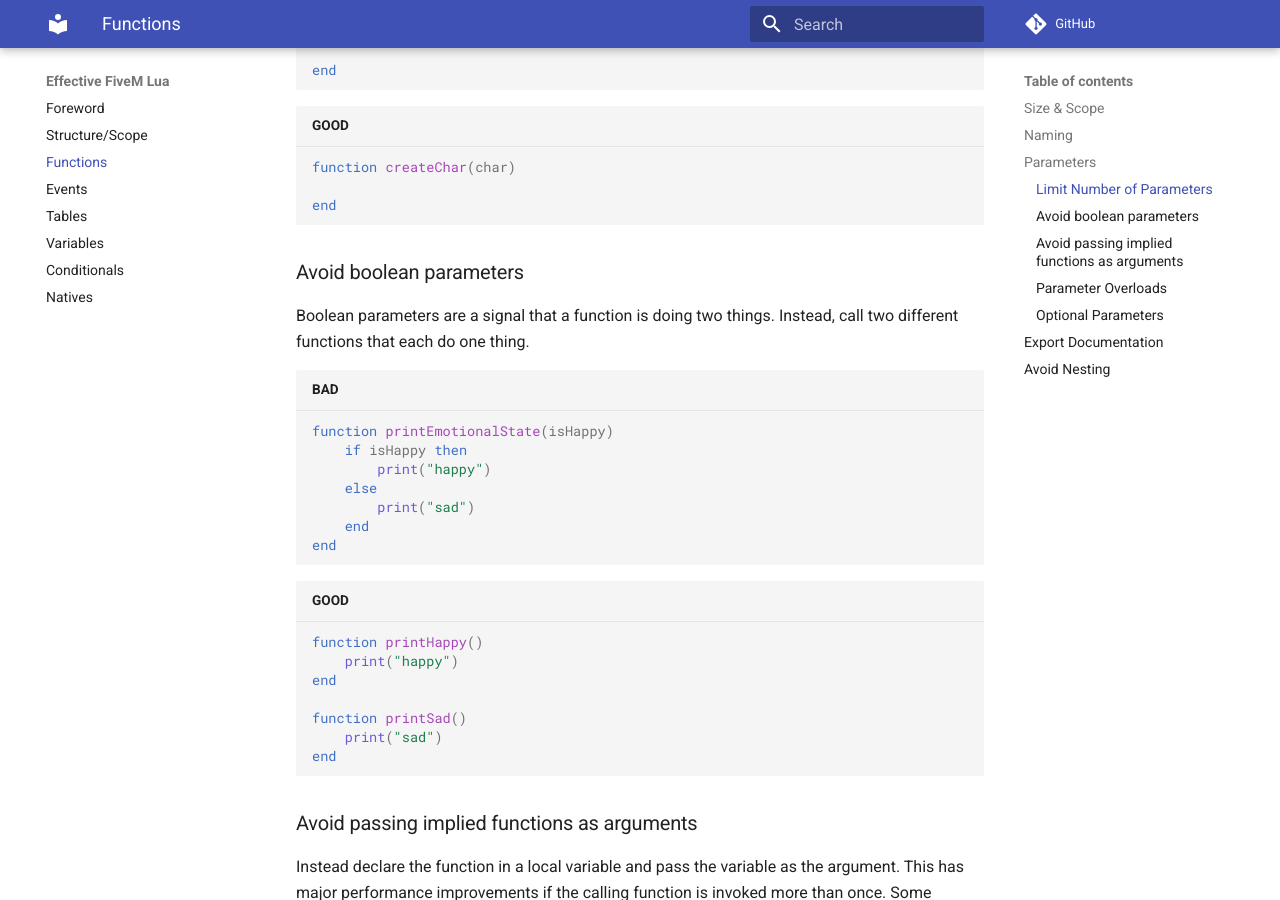
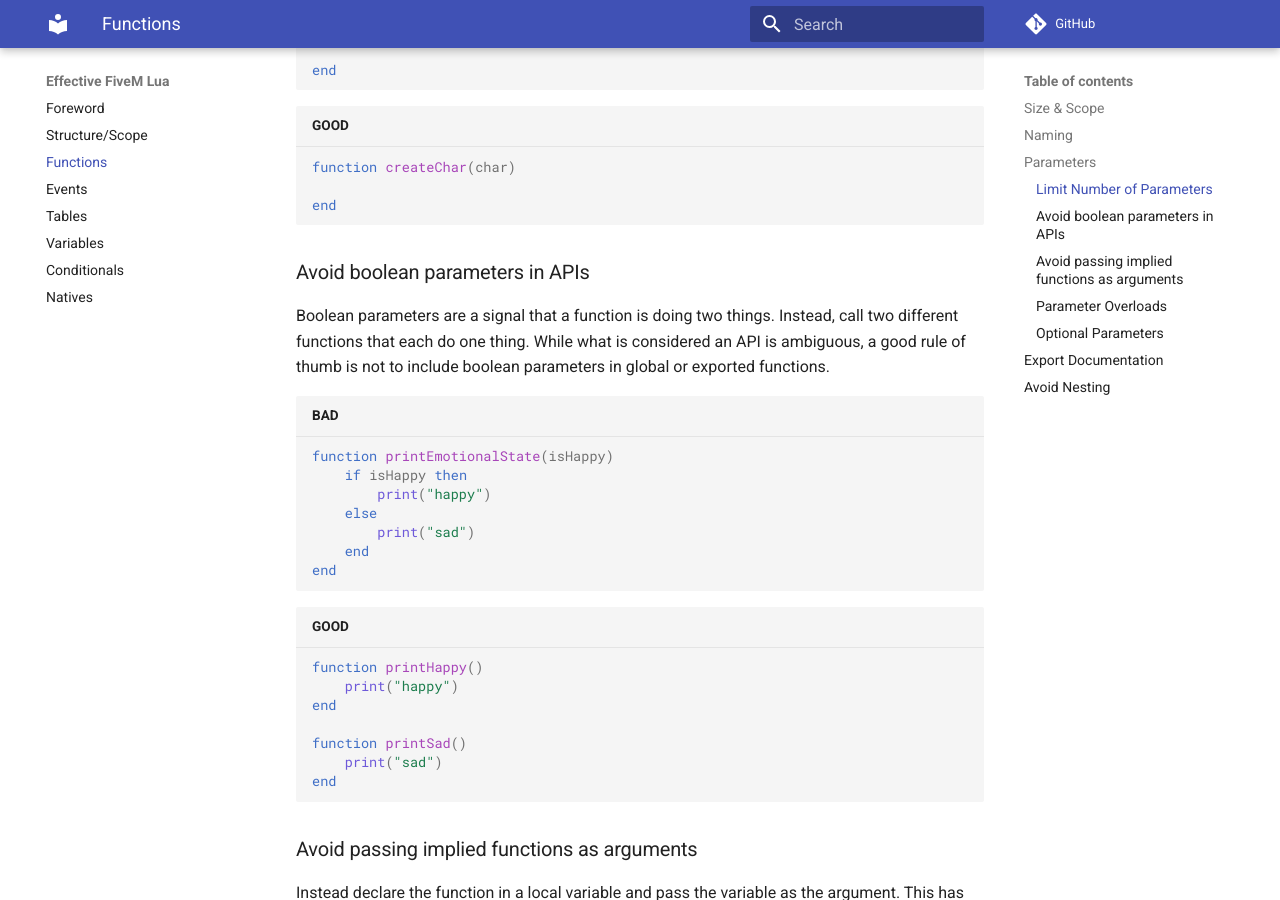
Before and after one commit to Manason/effective-fivem-lua, an MkDocs documentation site: the page built from docs/functions.md, in a window 1280 px wide and 900 px high, scrolled down 1125 px. Built offline with MkDocs 1.6.1 and Material for MkDocs 9.7.7, drawn with Linux system fonts in a browser that asks for light colours; comment, search, counter and statistics services are not loaded.

Commit message:
Narrowed boolean parameter avoidance to API functions

````diff
--- a/docs/functions.md
+++ b/docs/functions.md
@@ -34,8 +34,8 @@ function createChar(char)
 end
 ```
 
-### Avoid boolean parameters
-Boolean parameters are a signal that a function is doing two things. Instead, call two different functions that each do one thing.
+### Avoid boolean parameters in APIs
+Boolean parameters are a signal that a function is doing two things. Instead, call two different functions that each do one thing. While what is considered an API is ambiguous, a good rule of thumb is not to include boolean parameters in global or exported functions.
 ```lua title="BAD"
 function printEmotionalState(isHappy)
     if isHappy then
````
